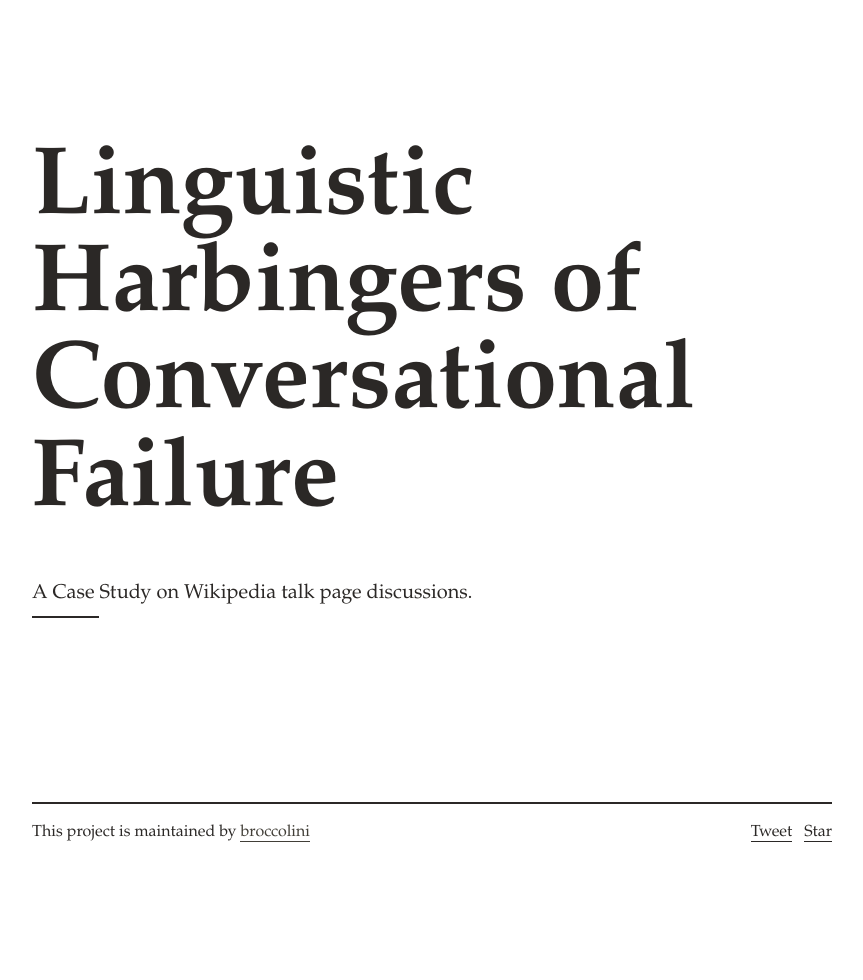
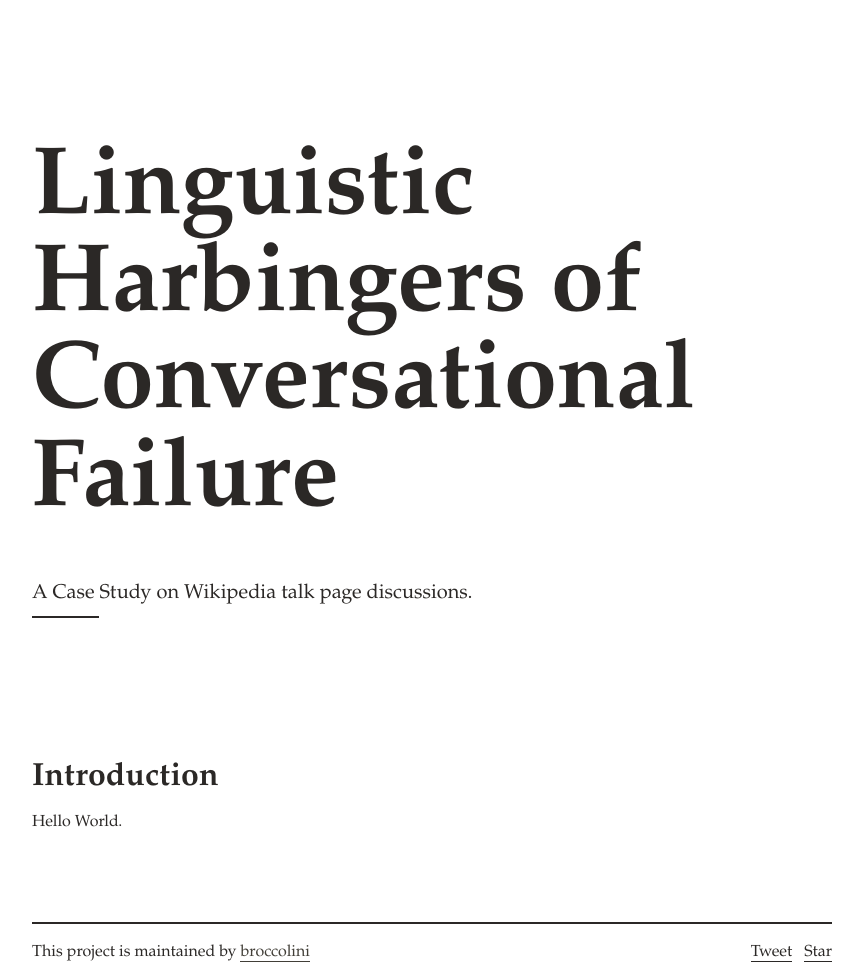
Before and after one commit to QinyueZheng/linguistic_datastory, a Jekyll site: the page built from index.md, in a window 1280 px wide. Shown: the whole page, without its empty margins (208-1071 px from the left). Built offline with Jekyll 4.4.1, drawn with Linux system fonts in a browser that asks for light colours; comment, search, counter and statistics services are not loaded; before the commit the page ends 900 px from its top, so only the background shows below that.

Commit message:
modify home.html

```diff
--- a/_layouts/home.html
+++ b/_layouts/home.html
@@ -34,9 +34,7 @@
       </header>
 
       <div class="container mx-auto px-2 py-2">
-        {% for post in site.posts %}
-          {% include post_block.html %}
-        {% endfor %}
+        {{ content }}
       </div>
 
     </div>
```
